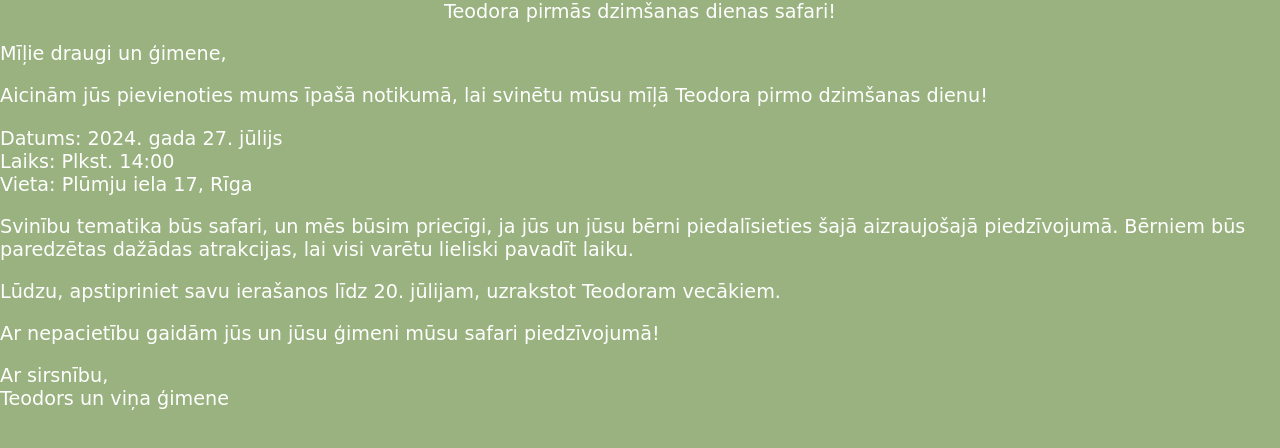
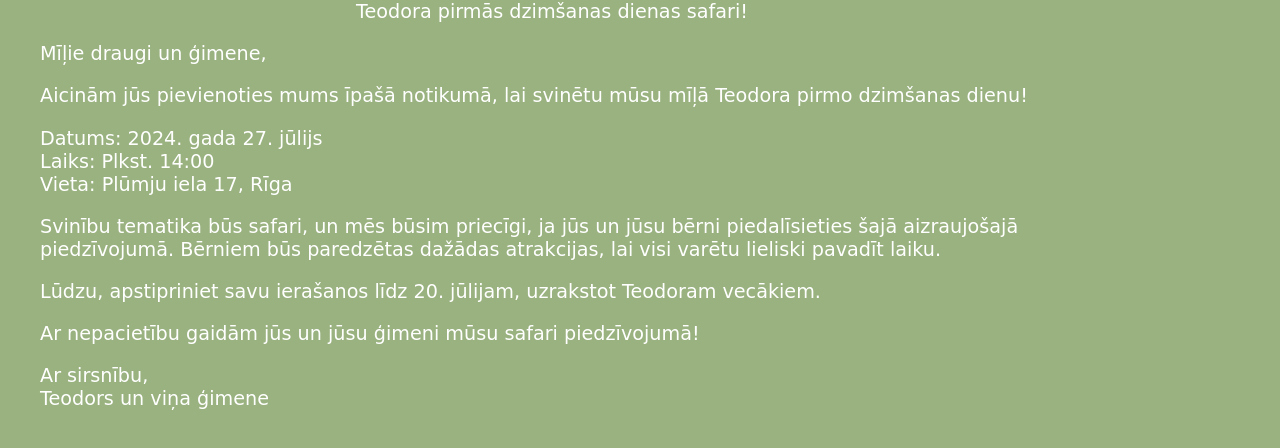
Before and after one commit to AiPaDev/teo_viens, a plain HTML site: page kas.html in a window 1280 px wide. Drawn offline with Linux system fonts and the light colour scheme.

Commit message:
Add files via upload

```diff
--- a/style_teo.css
+++ b/style_teo.css
@@ -50,7 +50,9 @@ h1 {
     font-family: "Patrick Hand SC", cursive;
     font-weight: 400;
     font-style: normal;
-    font-size:larger
+    font-size:larger;
+    margin-left: 40px;
+    width: 80%;
 }
 
 .button-container {
```
